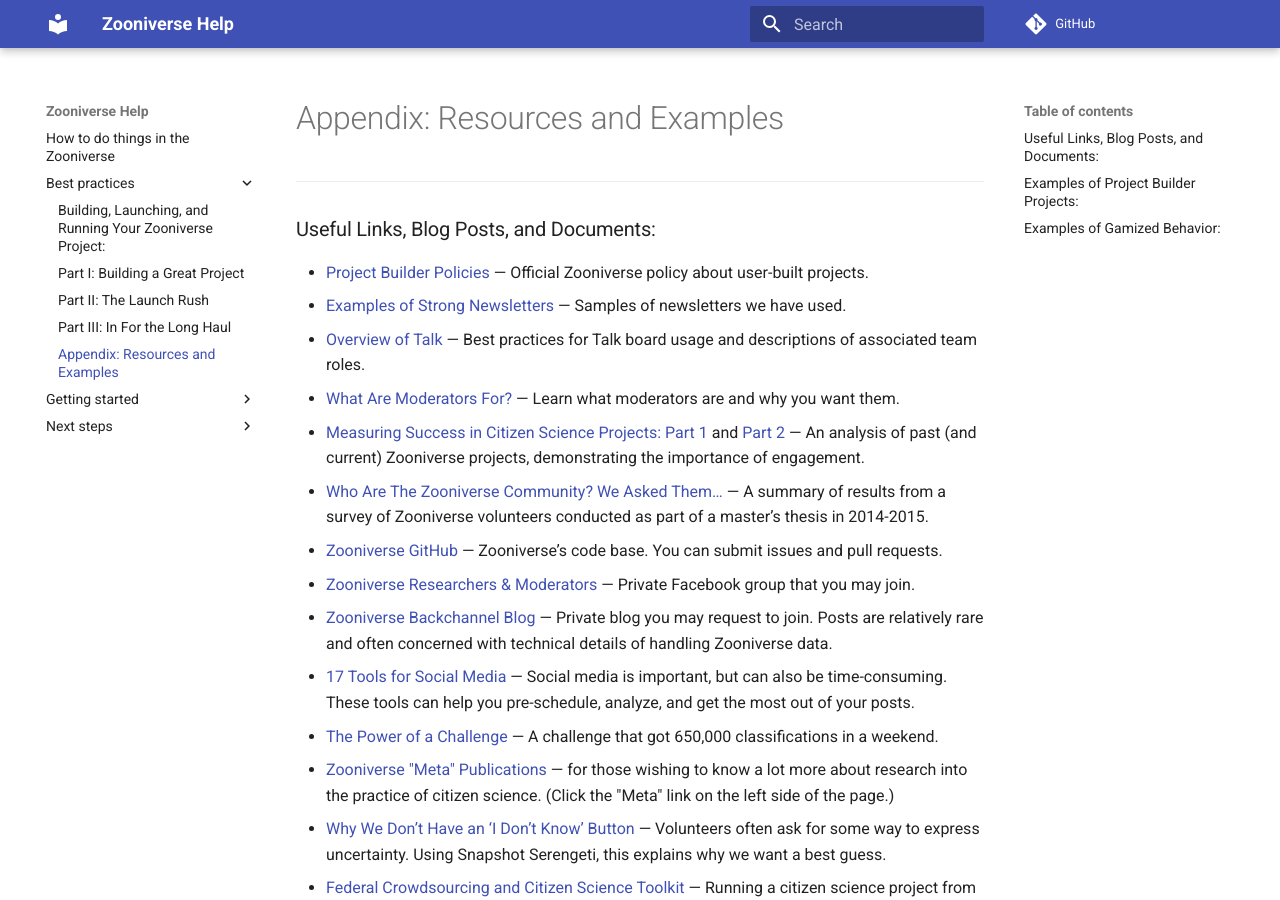
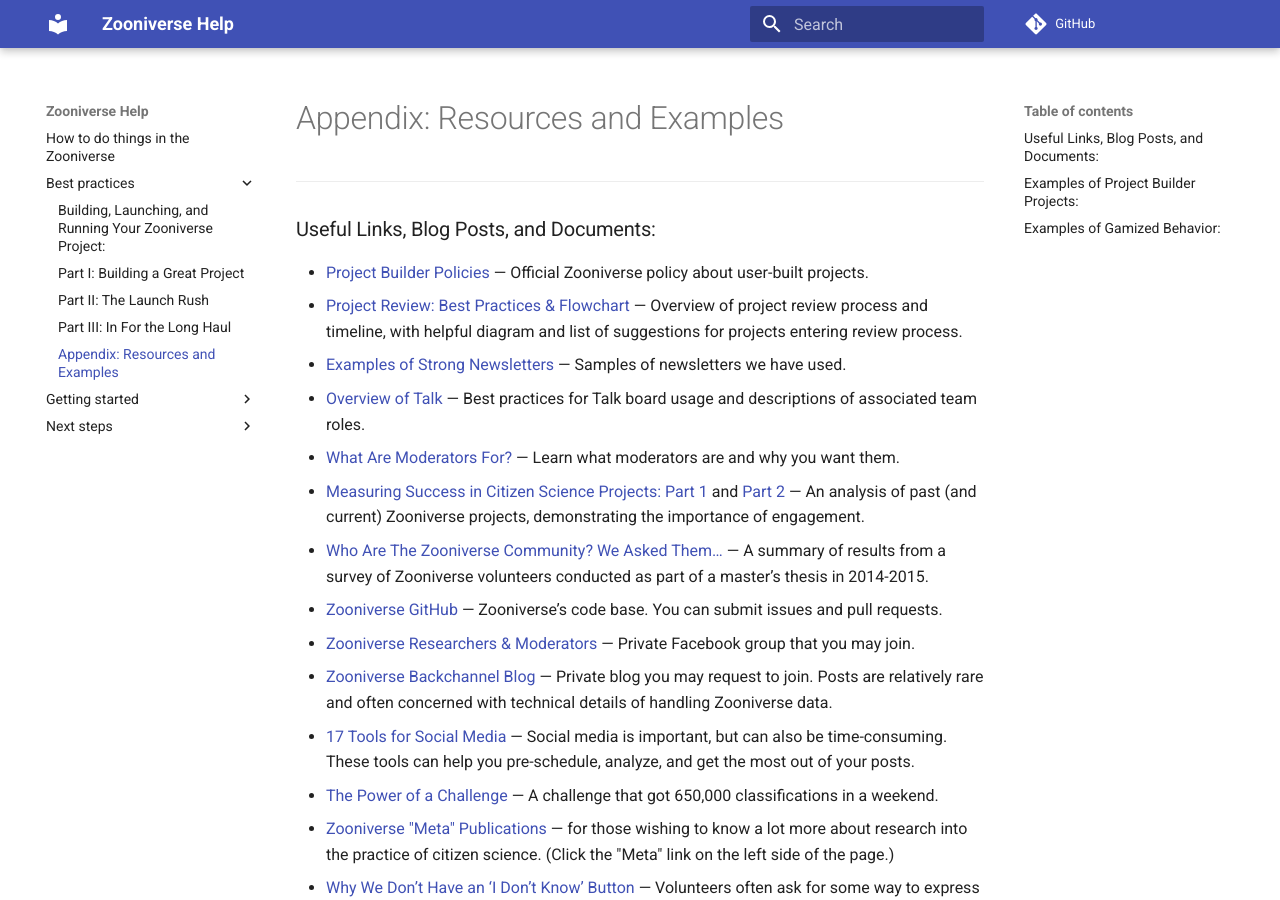
Before and after one commit to zooniverse/help, an MkDocs documentation site: the page built from docs/best-practices/4-resources.md, in a window 1280 px wide and 900 px high. Built offline with MkDocs 1.6.1 and Material for MkDocs 9.7.7, drawn with Linux system fonts in a browser that asks for light colours; comment, search, counter and statistics services are not loaded.

Commit message:
Edit: add project review doc to resources list

```diff
--- a/docs/best-practices/4-resources.md
+++ b/docs/best-practices/4-resources.md
@@ -5,6 +5,7 @@
 ### Useful Links, Blog Posts, and Documents:
 
 - [Project Builder Policies](../getting-started/lab-policies.md) &mdash; Official Zooniverse policy about user-built projects.
+- [Project Review: Best Practices & Flowchart](https://docs.google.com/document/d/1SJmOdGmpzYGyKpSnFt_tEe_BZIc2Bzmc3kKlWw-gX68/edit?usp=sharing) &mdash; Overview of project review process and timeline, with helpful diagram and list of suggestions for projects entering review process.
 - [Examples of Strong Newsletters](https://docs.google.com/document/d/1xB0nNPzwwzNgCwm0_ZufIy-0I6HX3OG2YHkVZ-oBQCo/edit?usp=sharing) &mdash; Samples of newsletters we have used.
 - [Overview of Talk](https://docs.google.com/document/d/1UmFCpWcNk18gj9HsPKMCIvTcEacPmHBIq1JDM2qcOzs) &mdash; Best practices for Talk board usage and descriptions of associated team roles.
 - [What Are Moderators For?](https://docs.google.com/document/d/1L8LwYy_uUxwX1NqE5sXi0fnrjZKG1DZu1fWLath9BOE) &mdash; Learn what moderators are and why you want them.
```
